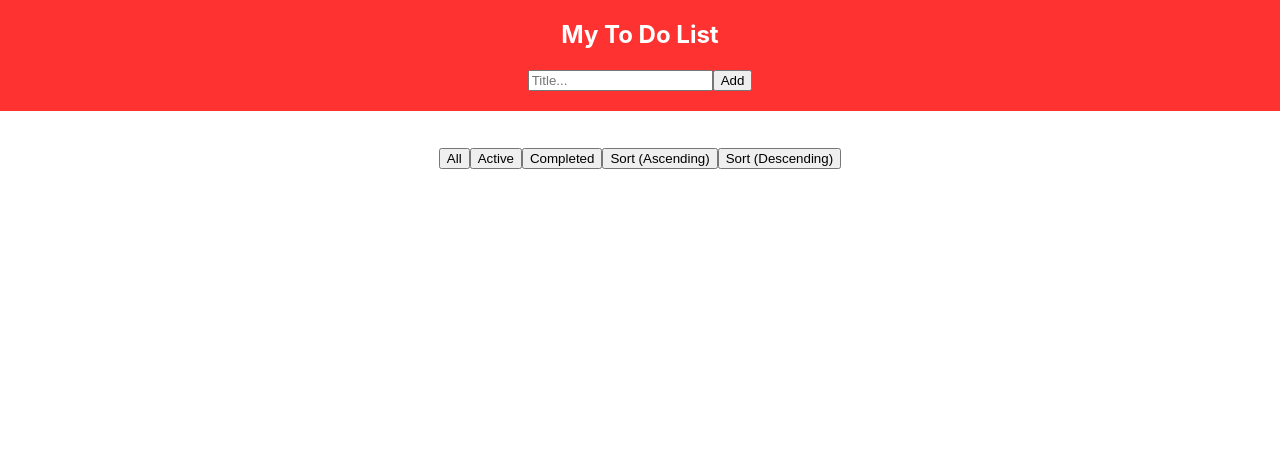
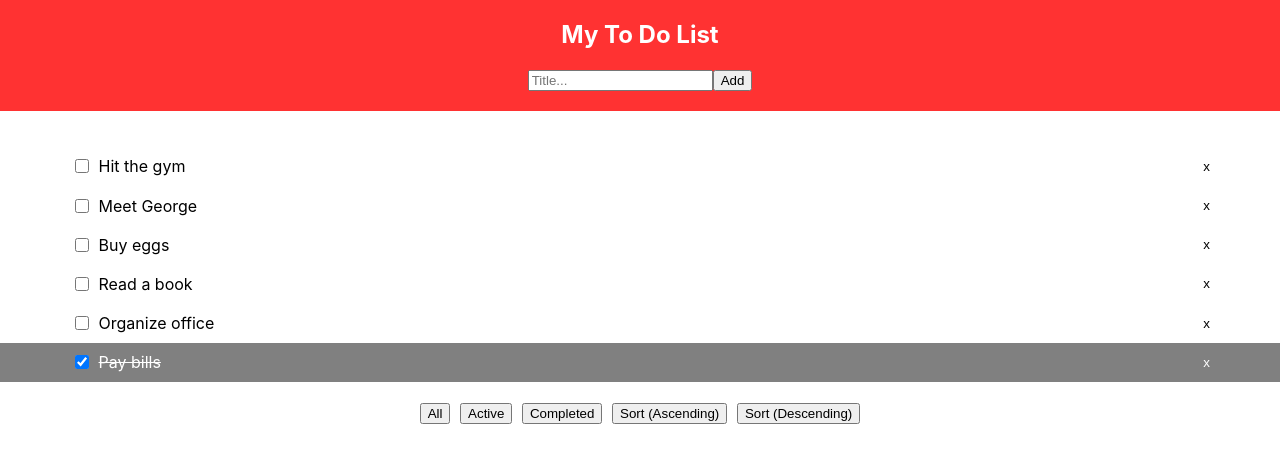
Before and after one commit to lukewaring/todo-app-dl, a React (Create React App) app: page / in a window 1280 px wide. Shown: the top 462 px of the page. Built offline with nearby package versions, Linux system fonts and the light colour scheme.

Commit message:
Add initial styling; add default todos

```diff
--- a/src/App.js
+++ b/src/App.js
@@ -5,13 +5,44 @@ import Todo from './components/Todo'
 
 class App extends React.Component {
   state = {
-    todos: [],
+    todos: [
+      {
+        id: 1,
+        title: 'Hit the gym',
+        complete: false
+      },
+      {
+        id: 2,
+        title: 'Pay bills',
+        complete: true
+      },
+      {
+        id: 3,
+        title: 'Meet George',
+        complete: false
+      },
+      {
+        id: 4,
+        title: 'Buy eggs',
+        complete: false
+      },
+      {
+        id: 5,
+        title: 'Read a book',
+        complete: false
+      },
+      {
+        id: 6,
+        title: 'Organize office',
+        complete: false
+      },
+    ],
     filter: 'All'
   }
 
-  nextTodoId = 0
+  nextTodoId = 7
 
-  addTodo = input => {
+  createTodo = input => {
     const newTodo = {
       id: ++this.nextTodoId,
       title: input,
@@ -60,10 +91,10 @@ class App extends React.Component {
 
   render() {
     return (
-    <div className="App">
+    <div>
       <header className="App-header">
         <h2>My To Do List</h2>
-        <TodoInput addTodo={this.addTodo} />
+        <TodoInput createTodo={this.createTodo} />
       </header>
       <br></br>
       <ul>
@@ -82,7 +113,7 @@ class App extends React.Component {
           null
         }
       </ul>
-      <div>
+      <div className="utilities">
         <button onClick={() => this.setFilter("All")}>All</button>
         <button onClick={() => this.setFilter("Active")}>Active</button>
         <button onClick={() => this.setFilter("Completed")}>Completed</button>
--- a/src/components/Todo.js
+++ b/src/components/Todo.js
@@ -1,22 +1,12 @@
 import React from 'react'
+import '../styles/Todo.css'
 
 const Todo = ({ todo, deleteTodo, toggleTodo }) => (
-    !todo.complete ?
-    (<li style={{ listStyleType: "none" }}>
-      <div>
-        <input type="checkbox" onChange={() => toggleTodo(todo)} />
-        <span>{todo.title}</span>
-        <button onClick={() => deleteTodo(todo)}>x</button>
-      </div>
-    </li>)
-    :
-    (<li style={{ listStyleType: "none", color: "white", backgroundColor: "gray" }}>
-      <div>
-        <input checked type="checkbox" onChange={() => toggleTodo(todo)} />
-        <span style={{ textDecoration: "line-through" }}>{todo.title}</span>
-        <button onClick={() => deleteTodo(todo)}>x</button>
-      </div>
-    </li>)
+    <li className={ todo.complete ? "li completed" : "li" } >
+        <input type="checkbox" checked={ todo.complete ? "checked" : "" } onChange={() => toggleTodo(todo)} />
+        <span className={ todo.complete ? "span-completed" : "" } >{todo.title}</span>
+        <button className={ todo.complete ? "completed" : "" } onClick={() => deleteTodo(todo)}>x</button>
+    </li>
 )
 
 export default Todo
--- a/src/components/TodoInput.js
+++ b/src/components/TodoInput.js
@@ -1,17 +1,14 @@
 import React from 'react';
 
 class TodoInput extends React.Component {
-  constructor(props) {
-    super(props);
-    this.state = { input: "" };
-  }
+  state = { input: "" };
 
   updateInput = input => {
     this.setState({ input });
   };
 
   handleAddTodo = () => {
-    this.props.addTodo(this.state.input);
+    this.props.createTodo(this.state.input);
     this.setState({ input: "" });
   };
 
--- a/src/styles/App.css
+++ b/src/styles/App.css
@@ -1,7 +1,3 @@
-.App {
-  text-align: center;
-}
-
 .App-header {
   background-color: #ff3232;
   color: white;
@@ -10,3 +6,18 @@
   align-items: center;
   justify-content: center;
 }
+
+.utilities {
+  display: flex;
+  flex-direction: row;
+  align-items: center;
+  justify-content: center;
+}
+
+.utilities > button {
+  margin: 0.3rem;
+}
+
+ul {
+  padding-inline-start: 0px;
+}
--- /dev/null
+++ b/src/styles/Todo.css
@@ -0,0 +1,26 @@
+.li {
+    list-style-type: none;
+    text-align: left;
+    display: grid;
+    grid-template-columns: 3% auto 3%;
+    padding-left: 5%;
+    padding-right: 5%;
+    padding-top: .75%;
+    padding-bottom: .75%;
+}
+
+li > button {
+    justify-self: right;
+    border-style: none;
+    background-color: white;
+}
+
+.completed {
+    color: white;
+    background-color: gray;
+
+}
+
+.span-completed {
+    text-decoration: line-through;
+}
```
